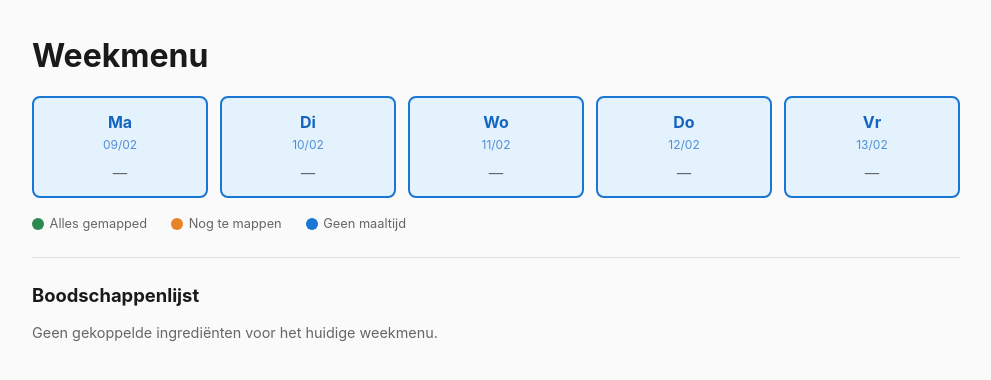
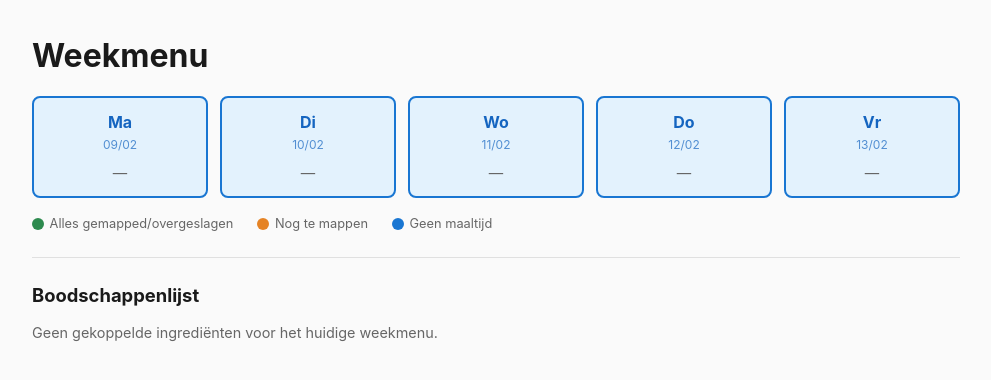
Before and after one commit to gjagils/mealieah, a FastAPI app: page /mealplan in a window 1280 px wide. Shown: the part 55-435 px from the top of the page, without its empty margins (144-1135 px from the left). Run offline with FastAPI, Linux system fonts and the light colour scheme; data that the repository does not hold is empty.

Commit message:
Clarify mealplan legend: green includes skipped ingredients
https://claude.ai/code/session_01Fwv6BoUCDPakxiG16TB6H5

```diff
--- a/app/templates/mealplan.html
+++ b/app/templates/mealplan.html
@@ -22,7 +22,7 @@
 </div>
 
 <div class="legend">
-    <span class="legend-item"><span class="legend-dot dot-ready"></span> Alles gemapped</span>
+    <span class="legend-item"><span class="legend-dot dot-ready"></span> Alles gemapped/overgeslagen</span>
     <span class="legend-item"><span class="legend-dot dot-needs-mapping"></span> Nog te mappen</span>
     <span class="legend-item"><span class="legend-dot dot-empty"></span> Geen maaltijd</span>
 </div>
```
